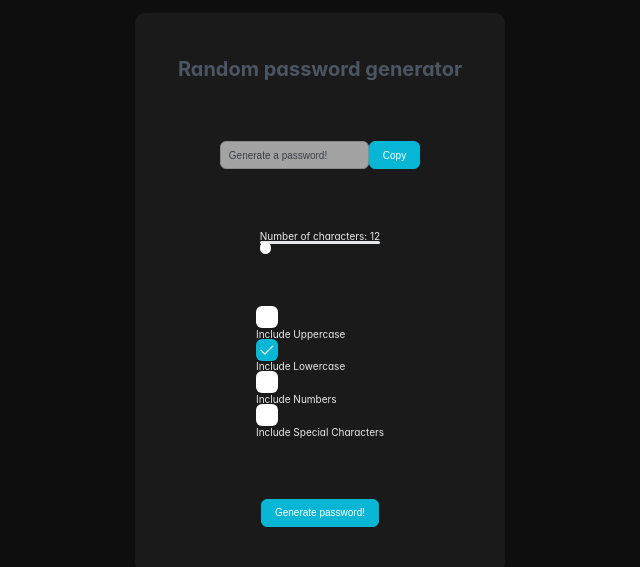
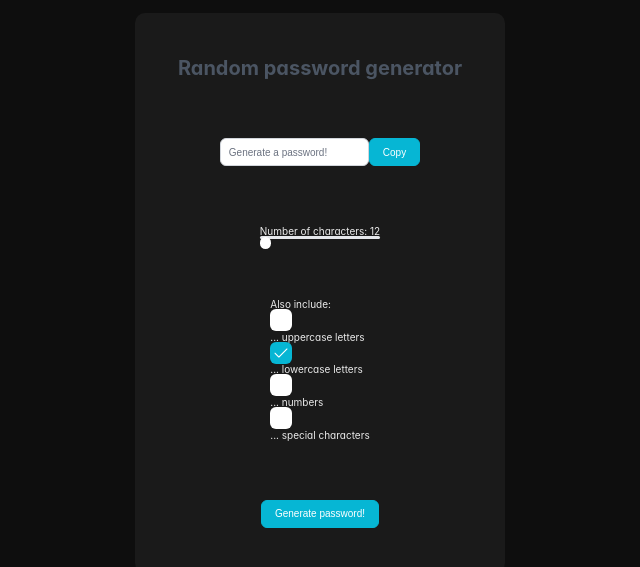
Before and after one commit to NollieChtn6/Password-Generator, a React (Vite) app: page / in a window 1280 px wide. Shown: the part 107-674 px from the top of the page, without its empty margins (320-960 px from the left). Built offline with nearby package versions, Linux system fonts and the light colour scheme; a web font is replaced by a local one.

Commit message:
update component structure and layout

```diff
--- a/src/components/PasswordGenerator.tsx
+++ b/src/components/PasswordGenerator.tsx
@@ -80,16 +80,24 @@ export function PasswordGenerator() {
         <InputText
           type="text"
           id="password"
-          value={generatedPassword || "Generate a password!"}
-          disabled={true}
+          value={generatedPassword}
+          placeholder="Generate a password!"
+          className="password-input"
+          readOnly={true}
         />
-        <Button type="button" onClick={() => navigator.clipboard.writeText(generatedPassword)}>
+        <Button
+          type="button"
+          onClick={() => navigator.clipboard.writeText(generatedPassword)}
+          className="btn"
+        >
           Copy
         </Button>
       </div>
 
       <div className="slider-container" style={{ position: "relative" }}>
-        <label htmlFor="slider">Number of characters: {passwordOptions.nbOfCharacters}</label>
+        <label htmlFor="slider" className="label-text">
+          Number of characters: {passwordOptions.nbOfCharacters}
+        </label>
         <Slider
           min={12}
           max={50}
@@ -100,42 +108,52 @@ export function PasswordGenerator() {
       </div>
 
       <div className="options-container">
+        <p className="label-text">Also include:</p>
         <div className="option">
           <Checkbox
             name="hasUpperCase"
             onChange={handleCheckBox}
             checked={passwordOptions.hasUpperCase}
+            className="checkbox"
           />
-          <p>Include Uppercase</p>
+          <p className="label-text">... uppercase letters</p>
         </div>
         <div className="option">
           <Checkbox
             name="hasLowerCase"
             onChange={handleCheckBox}
             checked={passwordOptions.hasLowerCase}
+            className="checkbox"
           />
-          <p>Include Lowercase</p>
+          <p className="label-text">... lowercase letters</p>
         </div>
         <div className="option">
           <Checkbox
             name="hasNumbers"
             onChange={handleCheckBox}
             checked={passwordOptions.hasNumbers}
+            className="checkbox"
           />
-          <p>Include Numbers</p>
+          <p className="label-text">... numbers</p>
         </div>
         <div className="option">
           <Checkbox
             name="hasSpecialCharacters"
             onChange={handleCheckBox}
             checked={passwordOptions.hasSpecialCharacters}
+            className="checkbox"
           />
-          <p>Include Special Characters</p>
+          <p className="label-text">... special characters</p>
         </div>
       </div>
 
       <div className="button-container">
-        <Button type="button" onClick={handleGenerateClick} disabled={!isOptionSelected}>
+        <Button
+          type="button"
+          onClick={handleGenerateClick}
+          disabled={!isOptionSelected}
+          className="btn"
+        >
           Generate password!
         </Button>
       </div>
```
